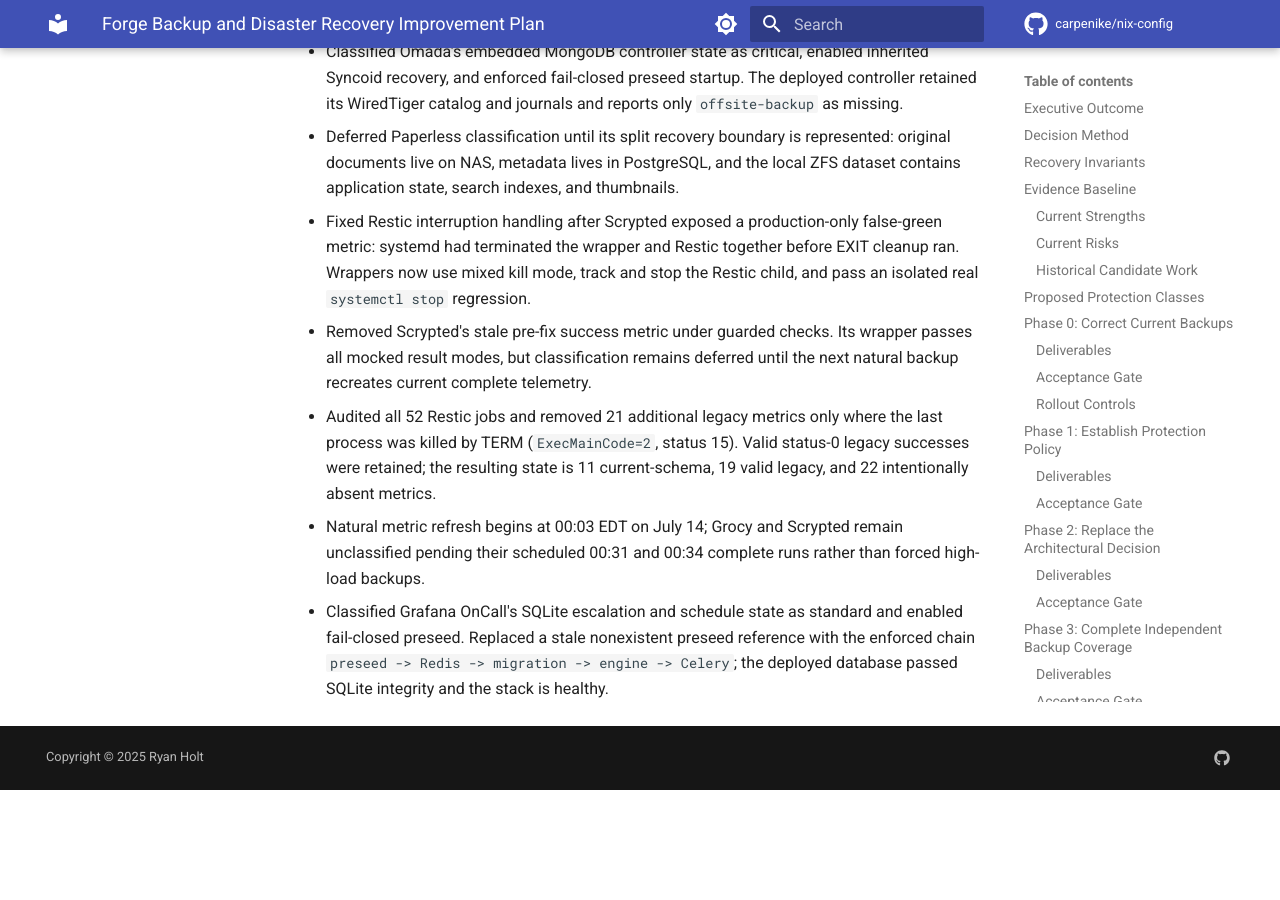
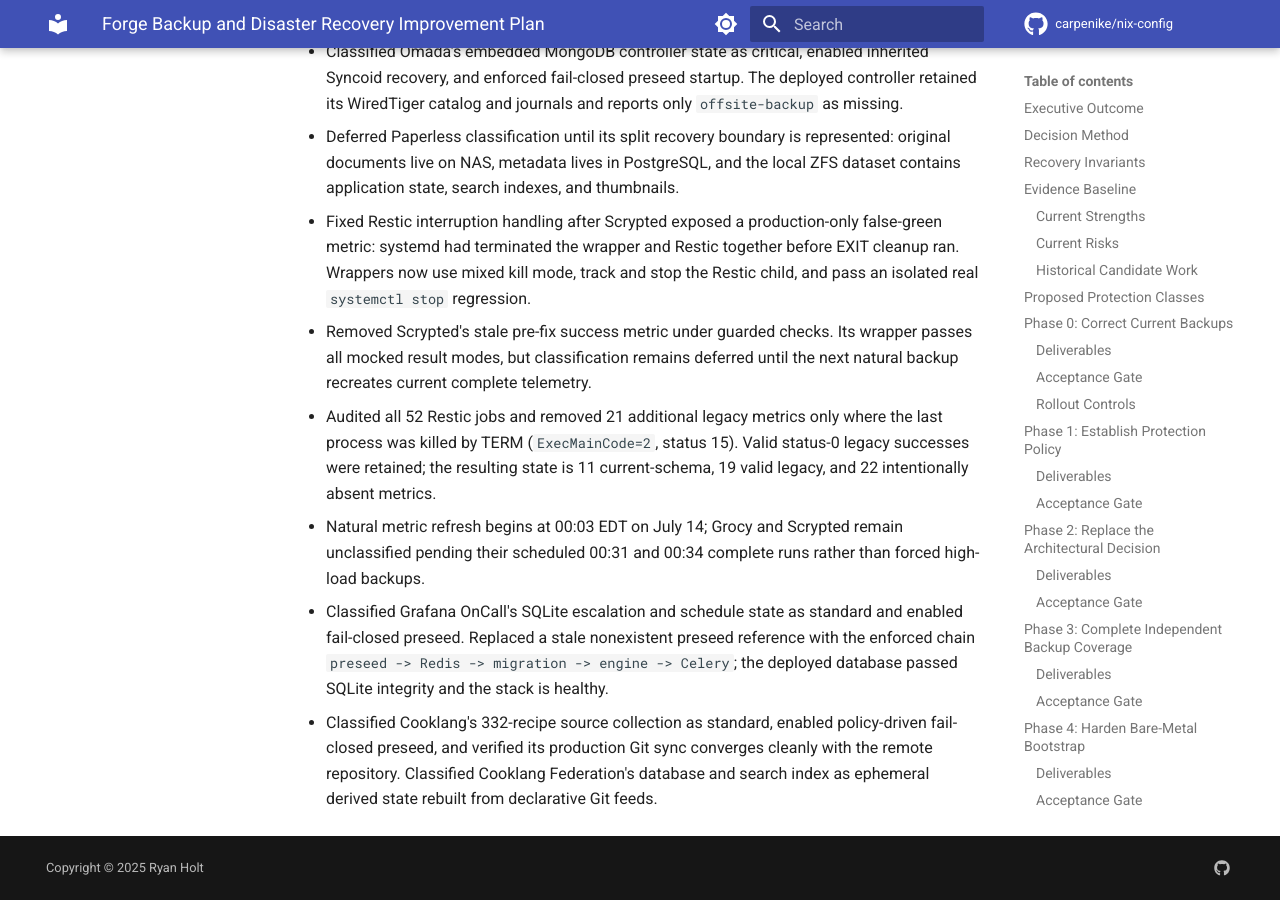
Before and after one commit to carpenike/nix-config, an MkDocs documentation site: the page built from docs/analysis/forge-backup-recovery-improvement-plan.md, in a window 1280 px wide and 900 px high, scrolled down 14464 px. Built offline with MkDocs 1.6.1 and Material for MkDocs 9.7.7, drawn with Linux system fonts in a browser that asks for light colours; comment, search, counter and statistics services are not loaded; before the commit the page ends 15254 px from its top, so only the background shows below that.

Commit message:
feat(backup): classify Cooklang state

```diff
--- a/docs/analysis/forge-backup-recovery-improvement-plan.md
+++ b/docs/analysis/forge-backup-recovery-improvement-plan.md
@@ -410,3 +410,4 @@
 - Audited all 52 Restic jobs and removed 21 additional legacy metrics only where the last process was killed by TERM (`ExecMainCode=2`, status 15). Valid status-0 legacy successes were retained; the resulting state is 11 current-schema, 19 valid legacy, and 22 intentionally absent metrics.
 - Natural metric refresh begins at 00:03 EDT on July 14; Grocy and Scrypted remain unclassified pending their scheduled 00:31 and 00:34 complete runs rather than forced high-load backups.
 - Classified Grafana OnCall's SQLite escalation and schedule state as standard and enabled fail-closed preseed. Replaced a stale nonexistent preseed reference with the enforced chain `preseed -> Redis -> migration -> engine -> Celery`; the deployed database passed SQLite integrity and the stack is healthy.
+- Classified Cooklang's 332-recipe source collection as standard, enabled policy-driven fail-closed preseed, and verified its production Git sync converges cleanly with the remote repository. Classified Cooklang Federation's database and search index as ephemeral derived state rebuilt from declarative Git feeds.
```
Also changed, not shown: 4 other files.
